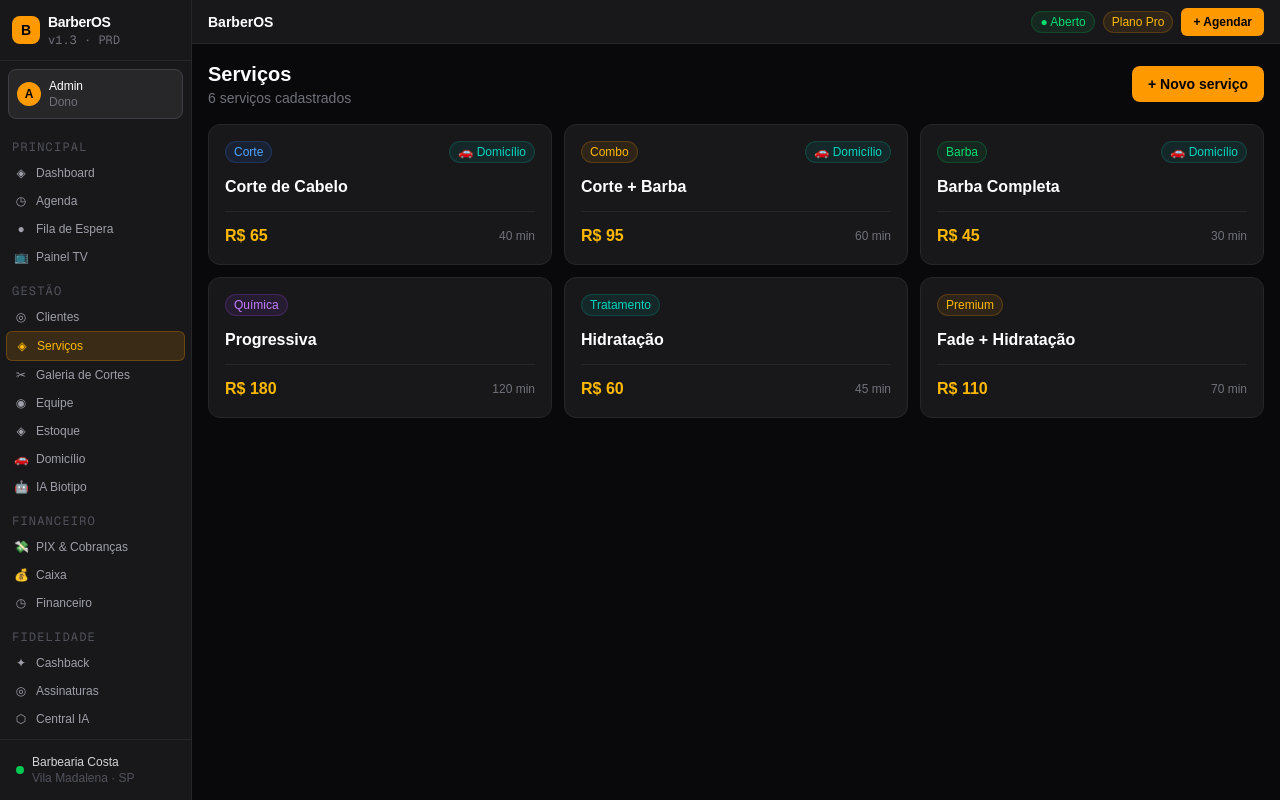
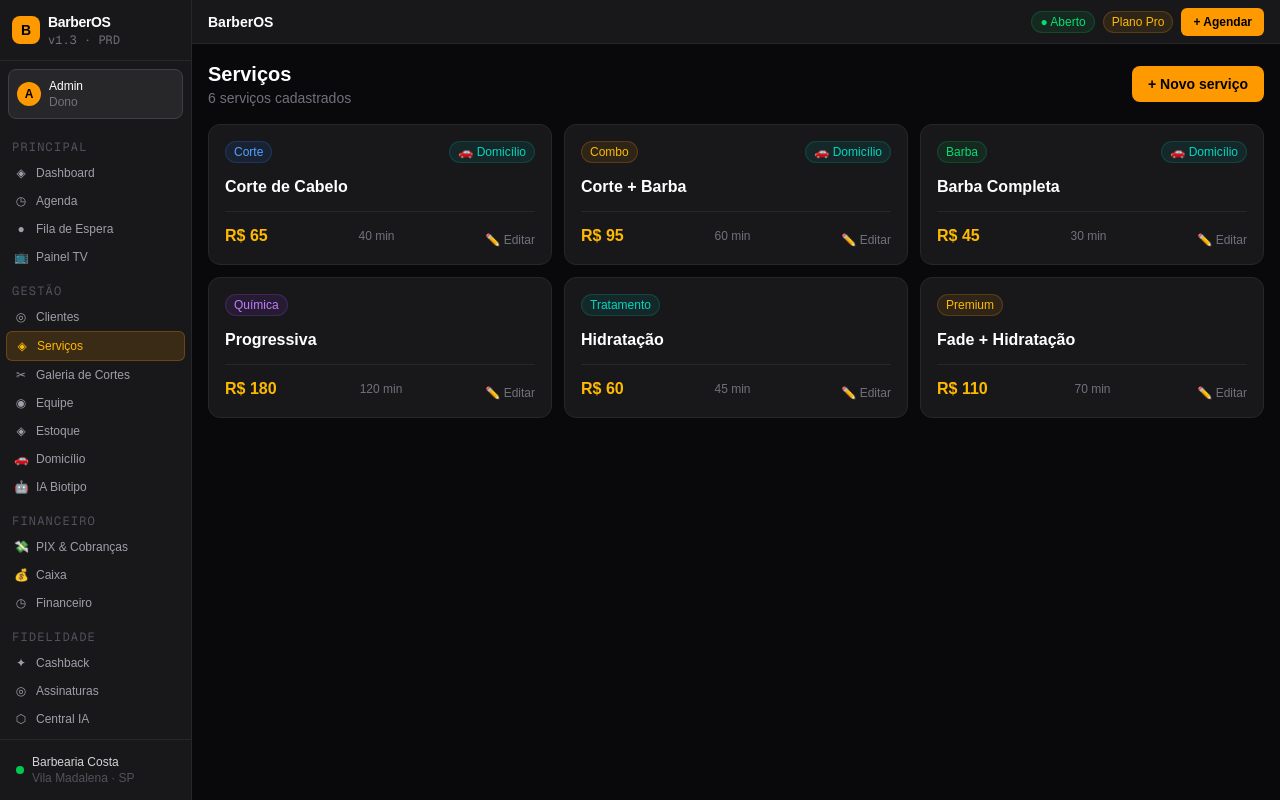
Before and after one commit to OpenFutureBr/barberos, a Next.js app: page /dashboard/servicos in a window 1280 px wide. Built offline with nearby package versions, Linux system fonts and the light colour scheme.

Commit message:
fix: adicionar botão editar em serviços

```diff
--- a/src/app/dashboard/servicos/page.tsx
+++ b/src/app/dashboard/servicos/page.tsx
@@ -77,6 +77,12 @@ export default function ServicosPage() {
             <div className="flex items-center justify-between mt-3 pt-3 border-t border-zinc-800">
               <div className="text-amber-400 font-bold">R$ {servico.preco}</div>
               <div className="text-zinc-500 text-xs">{servico.duracao} min</div>
+              <button
+                onClick={() => setModalAberto(true)}
+                className="text-xs text-zinc-500 hover:text-zinc-300 mt-2 transition-colors"
+              >
+                ✏️ Editar
+              </button>
             </div>
 
           </div>
```
